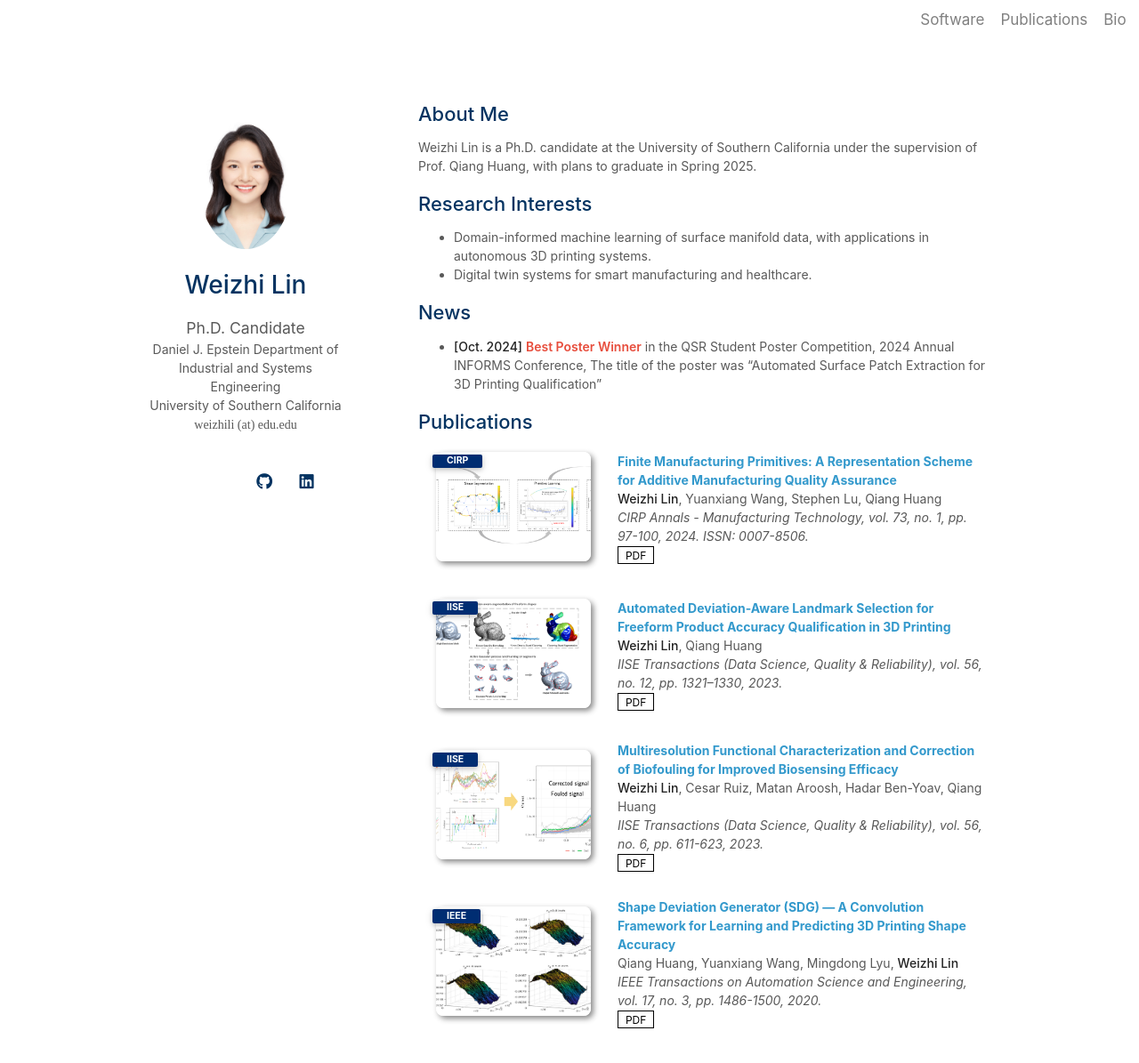
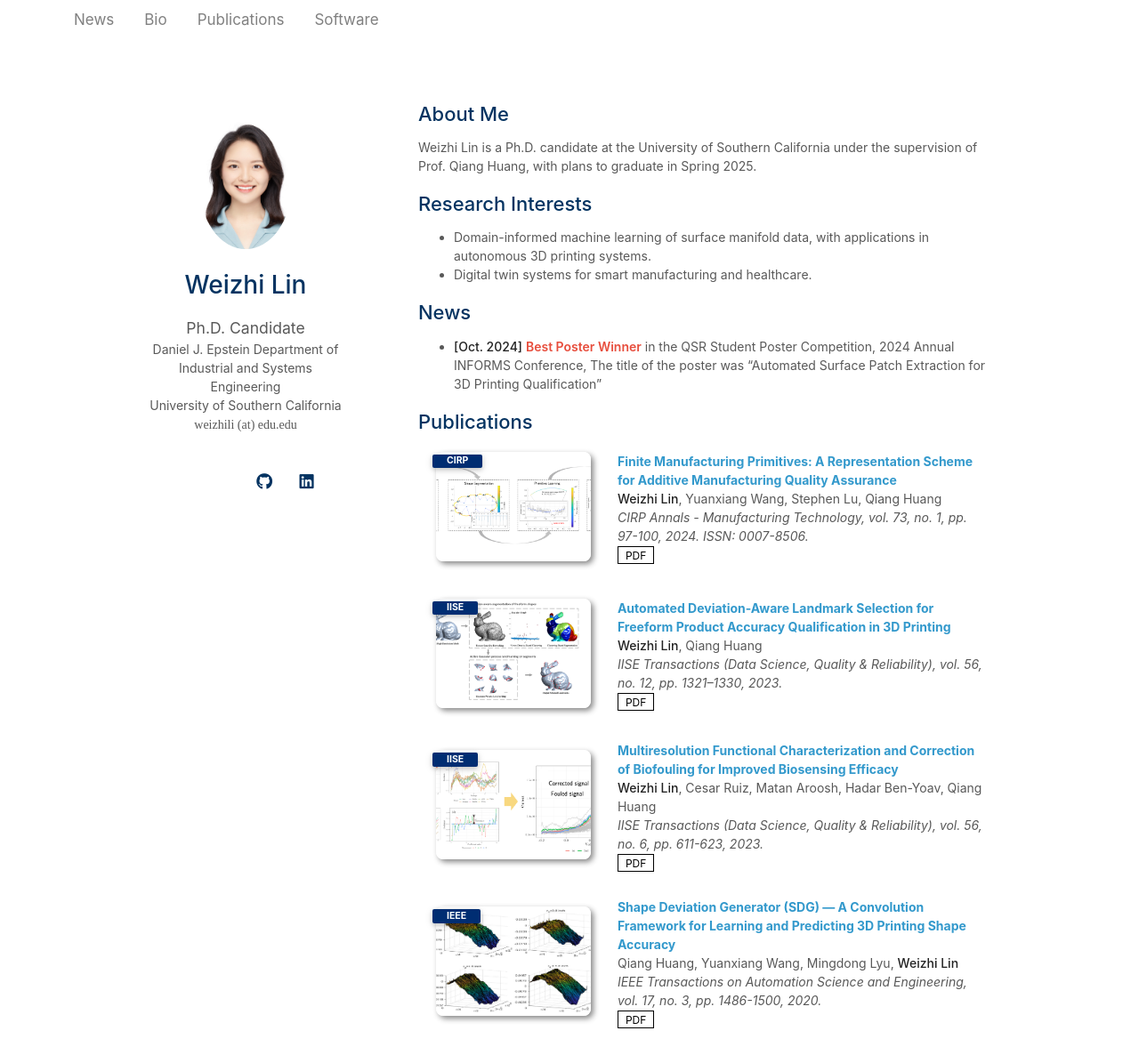
Before and after one commit to weizhi-lin/weizhi-lin.github.io, a Jekyll site: the page built from index.md, in a window 1280 px wide and 1276 px high. Shown: the top 1195 px of the window at 89% size. Built offline with Jekyll 4.4.1, drawn with Linux system fonts in a browser that asks for light colours; a style sheet for code colours, icons or effects is not loaded.

Commit message:
Update nav.css

```diff
--- a/assets/css/nav.css
+++ b/assets/css/nav.css
@@ -7,17 +7,18 @@
     width: 100%;
     top: 0;  /* Aligns the nav to the very top */
     margin: 0;  /* Removes any margin */
-    padding: 0;  /* Removes any padding */
+    padding: 0 10px;  /* Adds padding to prevent overflow */
+    box-sizing: border-box; /* Ensures padding is within width */
 }
 
 /* Links inside the navigation bar */
 .topnav a.normal {
-    float: right;
     color: #808080; /* Sets text color to grey */
     text-align: center;
-    padding: 10px 9px;
+    padding: 10px 15px; /* Adjust padding for spacing */
     text-decoration: none;
     font-size: 17px;
+    display: inline-block; /* Ensures inline alignment */
 }
 
 /* Hover effects for links */
@@ -26,9 +27,9 @@
     color: #000000; /* Black text on hover */
 }
 
-/* Adjusts the right margin for alignment */
+/* Adjusts right margin for links */
 .topnav a.right {
-    margin-right: 10;
+    margin-right: 0; /* Removes any excess margin */
 }
 
 /* Responsive design adjustments */
@@ -43,7 +44,7 @@
         padding: 14px 16px;
         text-decoration: none;
         font-size: 17px;
-        display: block;
+        display: block; /* Stacks items vertically */
     }
 
     .topnav a.icon {
@@ -52,10 +53,9 @@
         padding: 10px 16px;
         font-size: 17px;
         position: absolute;
-        float: right;
-        right: 0;
+        right: 10px; /* Adjusts right alignment */
         top: 0;
-        margin-right: 15%;
+        margin-right: 0; /* Removes extra margin */
     }
 
     .topnav a.right {
@@ -65,14 +65,14 @@
         text-decoration: none;
         font-size: 17px;
         display: block;
-        margin-right: 0;
+        margin-right: 0; /* No margin on smaller screens */
     }
 }
 
 /* Adjust image alignment inside the navigation bar */
 .topnav img {
     margin: 0;  /* Removes any vertical margin */
-    margin-left: 0; /* Removes the left margin */
     padding: 10px; /* Adds padding for spacing */
     vertical-align: middle;  /* Aligns image vertically */
+    max-width: 100%; /* Ensures image fits within container */
 }
```
